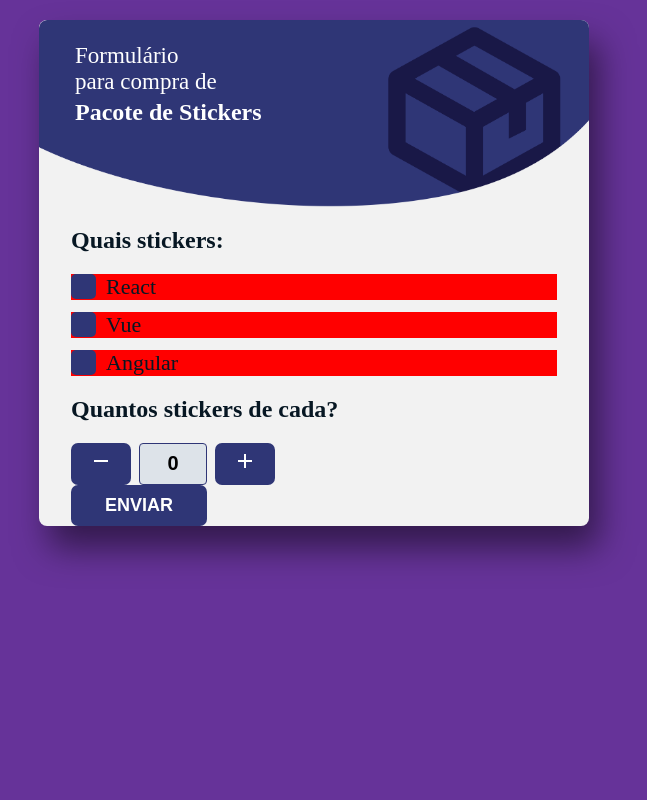
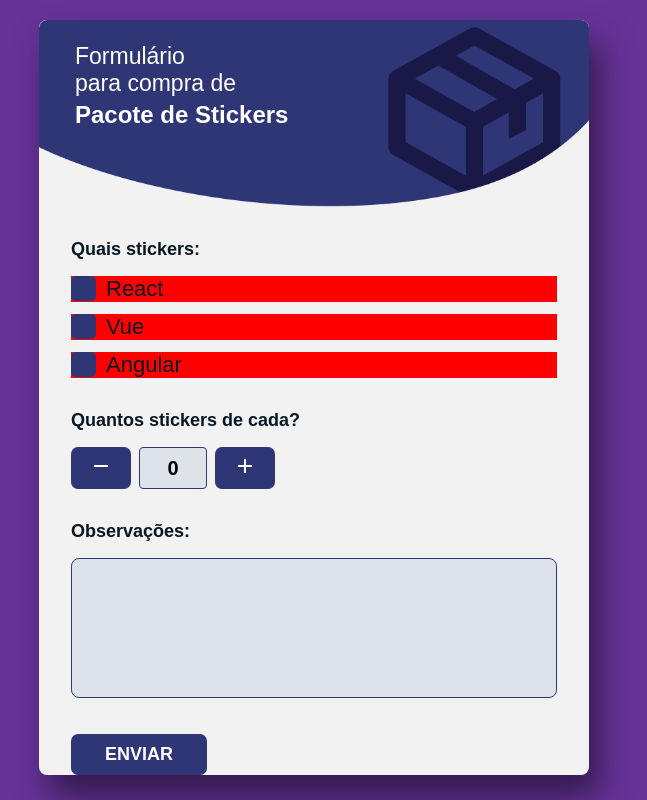
Before and after one commit to anderson-nunes/desafio-frontend-vue, a Vue app: page / in a window 1280 px wide. Shown: the whole page, without its empty margins (326-973 px from the left). Built offline with nearby package versions, Linux system fonts and the light colour scheme.

Commit message:
atualizando component App.vue

```diff
--- a/src/App.vue
+++ b/src/App.vue
@@ -1,8 +1,10 @@
 <template>
   <div id="container">
     <Header />
-    <div id="form">
-      <h2>Quais stickers:</h2>
+    <div class="space-md"></div>
+    <div class="form">
+      <div class="label">Quais stickers:</div>
+      <div class="space"></div>
       <CheckBox :value="react" @on-change="(newValue) => (react = newValue)">
         React
       </CheckBox>
@@ -15,13 +17,20 @@
       >
         Angular
       </CheckBox>
-      <h2>Quantos stickers de cada?</h2>
+      <div class="space-md"></div>
+      <div class="label">Quantos stickers de cada?</div>
+      <div class="space"></div>
       <Contador
         :value="0"
         :isError="false"
         @aumentar="(v) => {}"
         @diminuir="(v) => {}"
       />
+      <div class="space-md"></div>
+      <div class="label">Observações:</div>
+      <div class="space"></div>
+      <textarea name="descricao" id="" cols="30" rows="10"></textarea>
+      <div class="space-md"></div>
       <Button @click="validarDados">
         <template #label>Enviar</template>
       </Button>
@@ -61,7 +70,14 @@
 </script>
 
 <style scoped>
+* {
+  box-sizing: border-box;
+  padding: 0;
+  margin: 0;
+}
+
 #container {
+  font-family: sans-serif;
   background-color: #f2f2f2;
   border-radius: 8px;
   box-shadow: 10px 22px 34px 0 rgb(0 0 0 / 50%);
@@ -70,7 +86,32 @@
   width: 550px;
 }
 
-#form {
+.form {
   padding: 0px 32px;
 }
+
+.form textarea {
+  background: #dde3e9;
+  border: 1px solid #2f3676;
+  border-radius: 8px;
+  color: #071723;
+  height: 140px;
+  padding: 16px;
+  resize: none;
+  width: 100%;
+  font-size: 14px;
+}
+
+.label {
+  font-size: 18px;
+  font-weight: 600;
+}
+
+.space-md {
+  margin-bottom: 32px;
+}
+
+.space {
+  margin-bottom: 16px;
+}
 </style>
```
